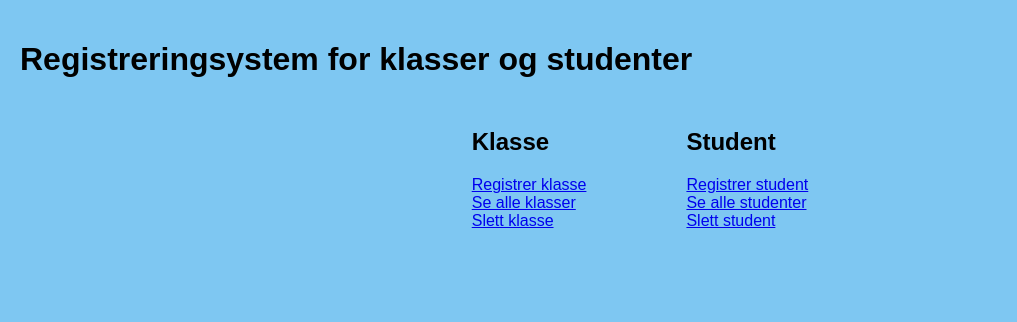
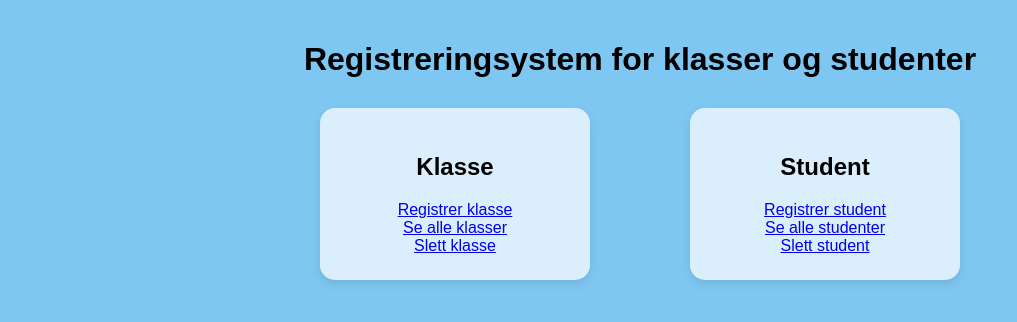
Before and after one commit to suzannekvi/prg120v-obligatorisk-oppgave-1, a plain HTML site: page index.html in a window 1280 px wide. Shown: the whole page, without its empty margins (0-1017 px from the left). Drawn offline with Linux system fonts and the light colour scheme.

Commit message:
små endringer

```diff
--- a/style.css
+++ b/style.css
@@ -8,6 +8,10 @@ body {
     font-family: Arial, sans-serif;
     margin: 0;
     padding: 20px;
+}
+
+h1, h2, h3 {
+    text-align: center;
 }
 
 .meny {
@@ -26,3 +30,12 @@ select {
     border-radius: 4px;
     border: 1px solid #ccc;
 }
+
+.klasse, .student {
+    background-color: rgba(255, 255, 255, 0.714);
+    width: 220px;
+    padding: 25px;
+    border-radius: 15px;
+    text-align: center;
+    box-shadow: 0 4px 10px rgba(0, 0, 0, 0.1);
+}
```
